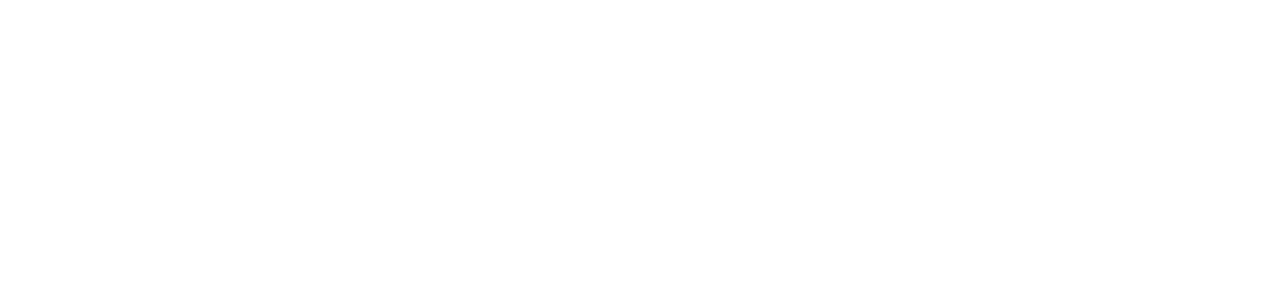
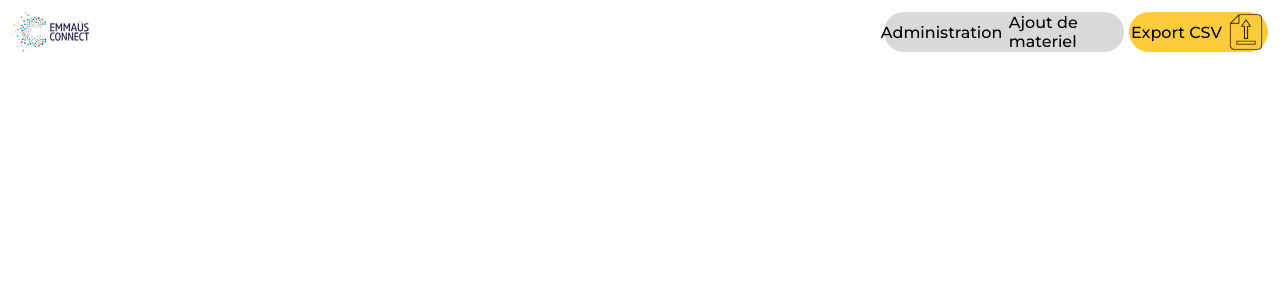
Before and after one commit to GarciaJLoic/hackathon_Emmaus, a React (Vite) app in the folder frontend/: page /header in a window 1280 px wide. Before the commit this address had no page. Shown: the top 300 px of the page. Built offline with nearby package versions, Linux system fonts and the light colour scheme.

Commit message:
adjust header

```diff
--- a/frontend/src/App.jsx
+++ b/frontend/src/App.jsx
@@ -2,6 +2,7 @@
 
 import Home from "./pages/Home";
 import Ajout1 from "./pages/Ajout1";
+import Header from "./components/Header";
 
 import "./styles/App.scss";
 
@@ -20,6 +21,7 @@
             </div>
           }
         /> */}
+        <Route path="/header" element={<Header />} />
       </Routes>
     </div>
   );
--- a/frontend/src/components/Header.jsx
+++ b/frontend/src/components/Header.jsx
@@ -1,10 +1,12 @@
 import { Link } from "react-router-dom";
 import Logo from "../assets/logo.svg";
+import Upload from "../assets/upload.svg";
 
 export default function Home() {
   return (
     <div className="header">
       <img src={Logo} alt="logo" className="logo" />
+      <div className="headerNoRight">
         <div className="headerRight">
           <Link className="administration" to="/">
             Administration
@@ -12,8 +14,10 @@
           <Link className="administration" to="/">
             Ajout de materiel
           </Link>
-        <Link className="administration" to="/">
-          Export CSV
+        </div>
+        <Link className="headerRightRight" to="/">
+          <p className="export">Export CSV</p>
+          <img src={Upload} alt="upload" className="upload" />
         </Link>
       </div>
     </div>
--- a/frontend/src/styles/Header.scss
+++ b/frontend/src/styles/Header.scss
@@ -5,12 +5,16 @@
   .logo {
     width: 6vw;
   }
+  .headerNoRight {
+    display: flex;
+    justify-content: space-evenly;
+    width: 30vw;
     .headerRight {
       display: flex;
       justify-content: space-between;
       align-items: center;
       background-color: #d9d9d9;
-    width: 28vw;
+      width: 19vw;
       height: 5vh;
       border-radius: 30px;
       .administration {
@@ -32,4 +36,27 @@
         font-weight: 700;
       }
     }
+    .headerRightRight {
+      margin-left: 5px;
+      background-color: #fecc38;
+      width: 11vw;
+      height: 5vh;
+      display: flex;
+      justify-content: space-around;
+      align-items: center;
+      border-radius: 33px;
+      text-decoration: none;
+      .export {
+        color: black;
+        font-weight: 500;
       }
+    }
+    .headerRightRight:hover {
+      background-color: #26bcec;
+      border-style: solid;
+      border-color: black;
+      border-width: 1px;
+      font-weight: 700;
+    }
+  }
+}
```
Also changed, not shown: frontend/src/assets/upload.svg (added). Lines whose indentation alone changed are shown as unchanged.
